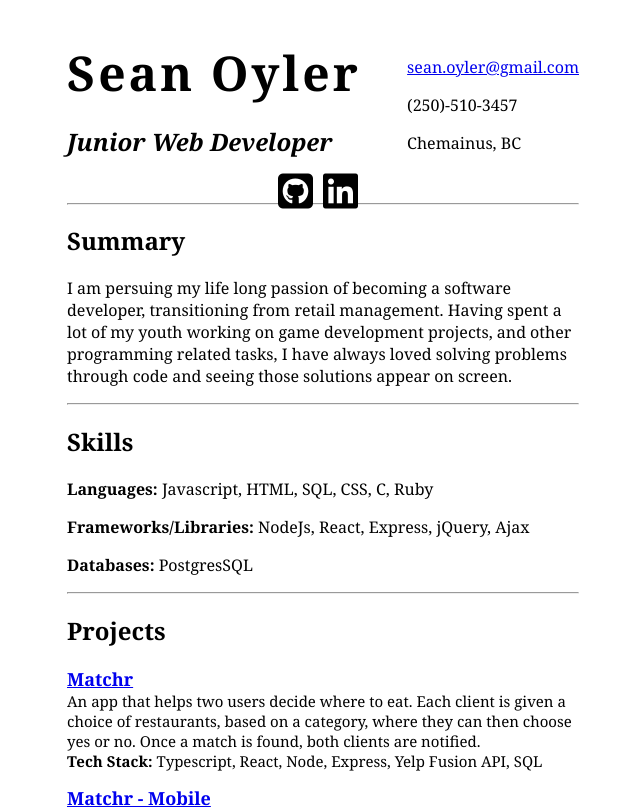
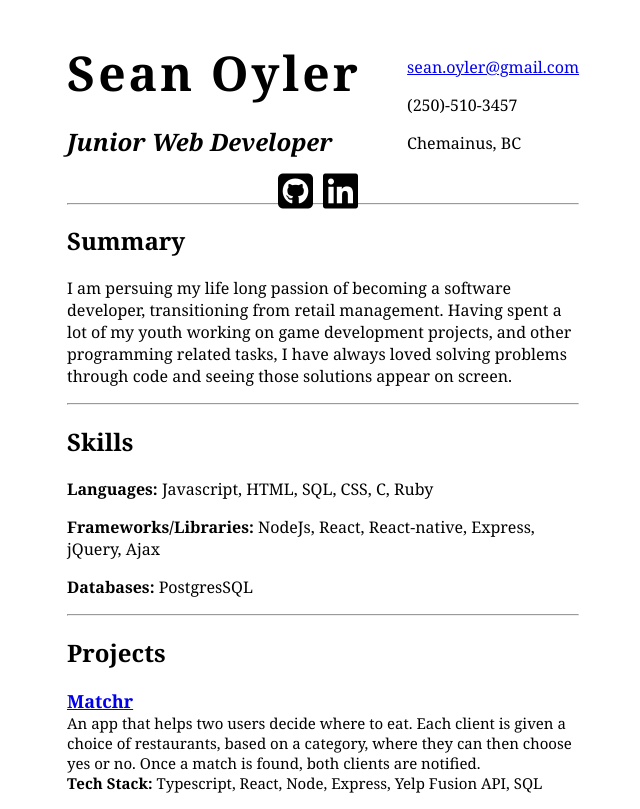
Before and after one commit to xrysen/resume, a React (Create React App) app: page / in a window 1280 px wide. Shown: the top 809 px of the page, without its empty margins (317-957 px from the left). Built offline with nearby package versions, Linux system fonts and the light colour scheme.

Commit message:
Updates frameworks

```diff
--- a/src/data/data.js
+++ b/src/data/data.js
@@ -1,6 +1,6 @@
 const skills = {
   languages: ["Javascript", "HTML", "SQL", "CSS", "C", "Ruby"],
-  frameworks: ["NodeJs", "React", "Express", "jQuery", "Ajax"],
+  frameworks: ["NodeJs", "React", "React-native", "Express", "jQuery", "Ajax"],
   databases: ["PostgresSQL"],
 };
 
```
Also changed, not shown: 1 other file (tests, documents, lock files or other folders).
